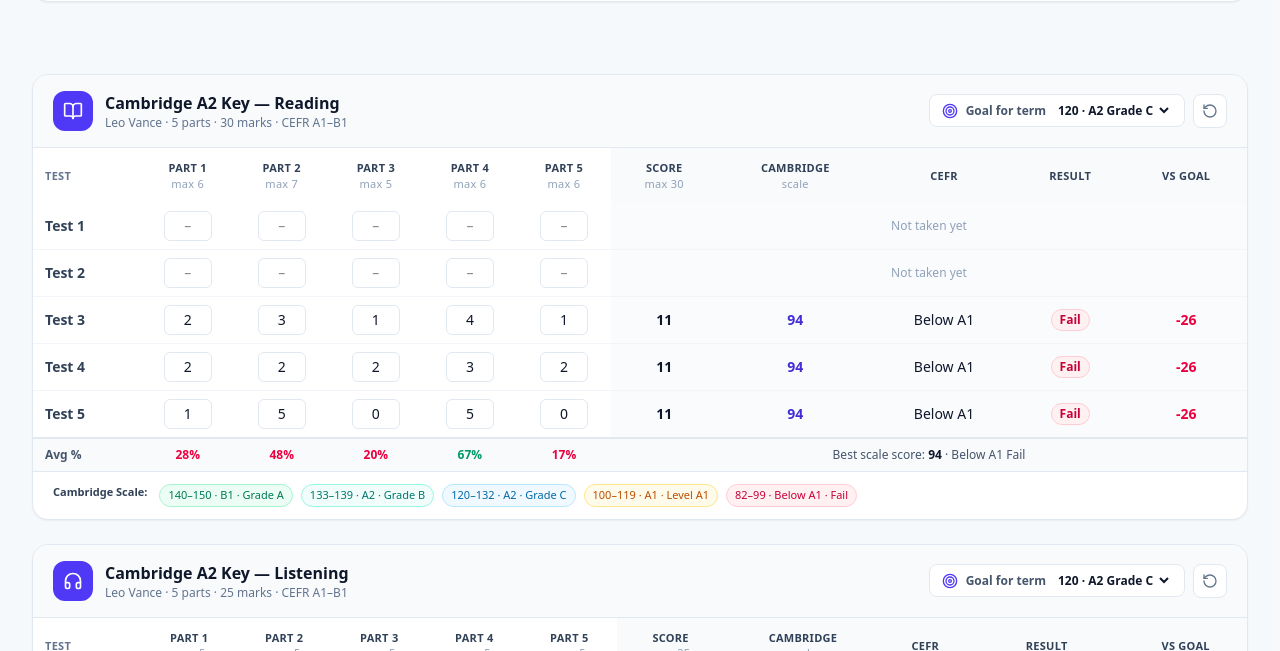
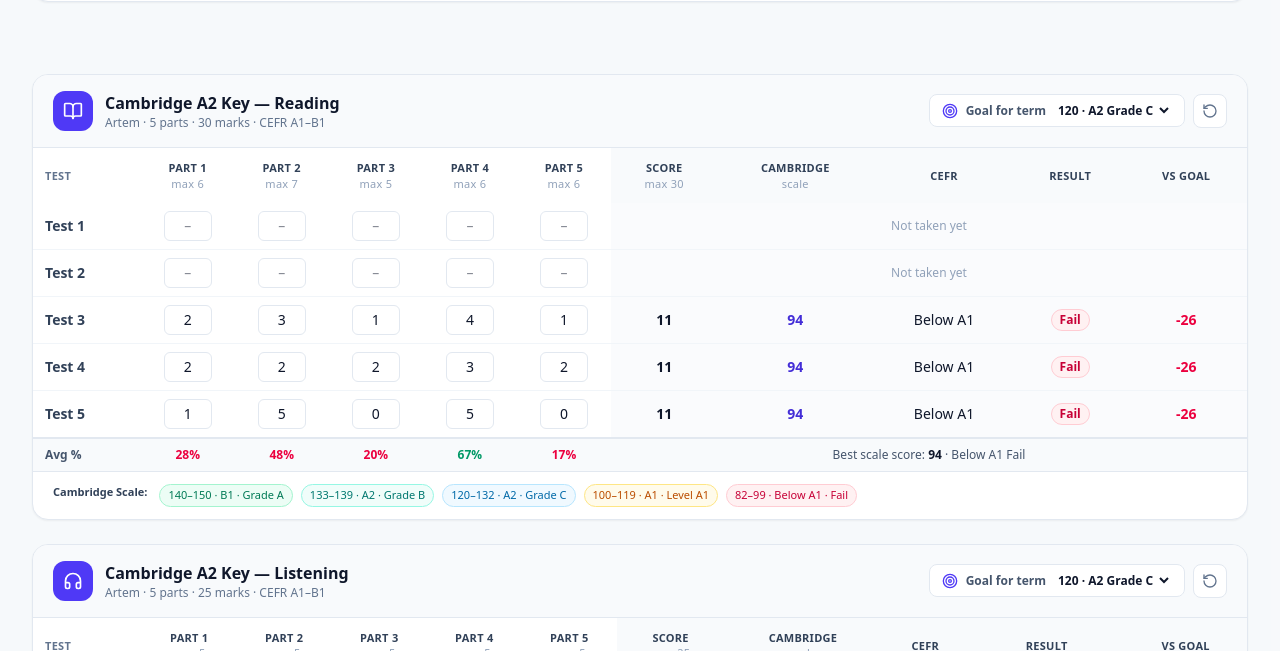
Before and after one commit to schoolofheroesn1-a11y/Ryan, a React (Vite) app: page / in a window 1280 px wide. Shown: the part 1809-2460 px from the top of the page. Built offline with nearby package versions, Linux system fonts and the light colour scheme.

Commit message:
Show Artem as the student on the Cambridge tables
Co-Authored-By: Claude Opus 5.5 <noreply@anthropic.com>
Claude-Session: https://claude.ai/code/session_01GBT2wPSmK41X8rW43jFnmP

```diff
--- a/src/App.tsx
+++ b/src/App.tsx
@@ -26,8 +26,8 @@ const DashboardContent: React.FC = () => {
           <>
             <TeacherDashboard onOpenReport={(student) => setReportStudent(student)} />
             <div className="mt-6 space-y-6">
-              <CambridgeSkillTable skill={A2_KEY_READING} studentName={selectedStudent?.name} />
-              <CambridgeSkillTable skill={A2_KEY_LISTENING} studentName={selectedStudent?.name} />
+              <CambridgeSkillTable skill={A2_KEY_READING} studentName="Artem" />
+              <CambridgeSkillTable skill={A2_KEY_LISTENING} studentName="Artem" />
             </div>
           </>
         ) : (
```
